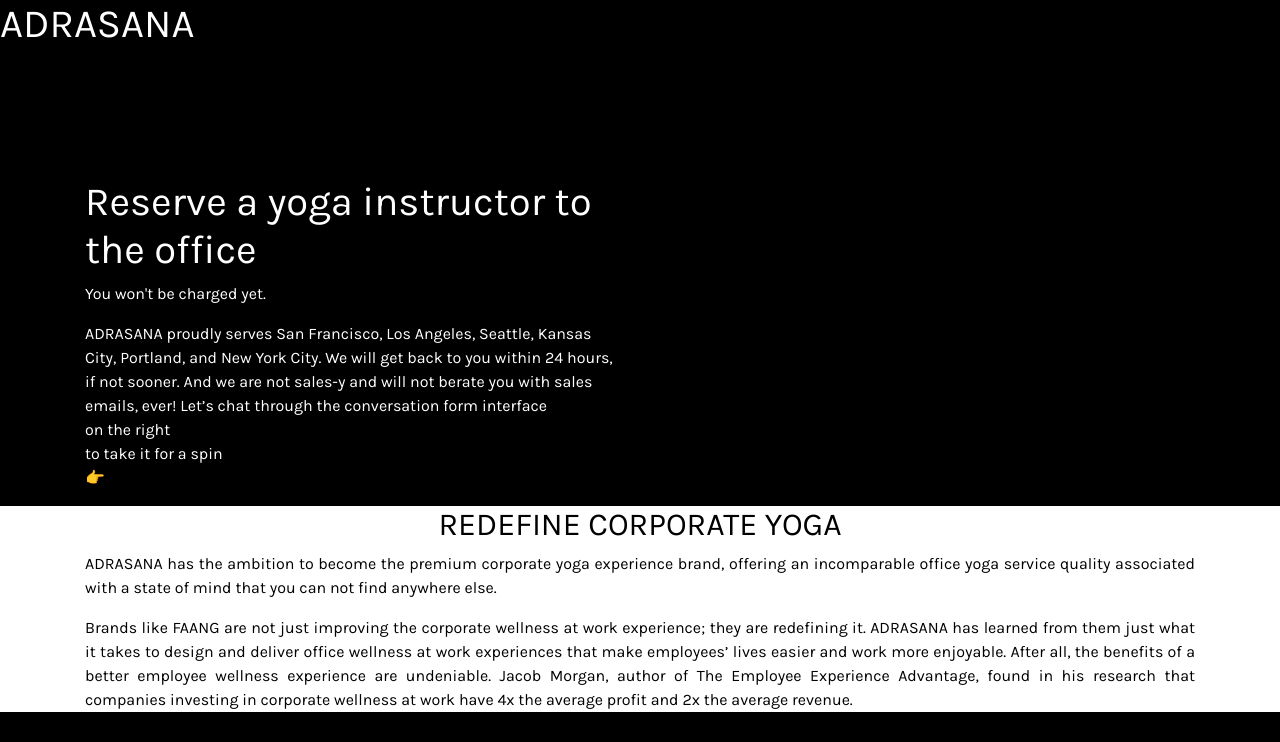
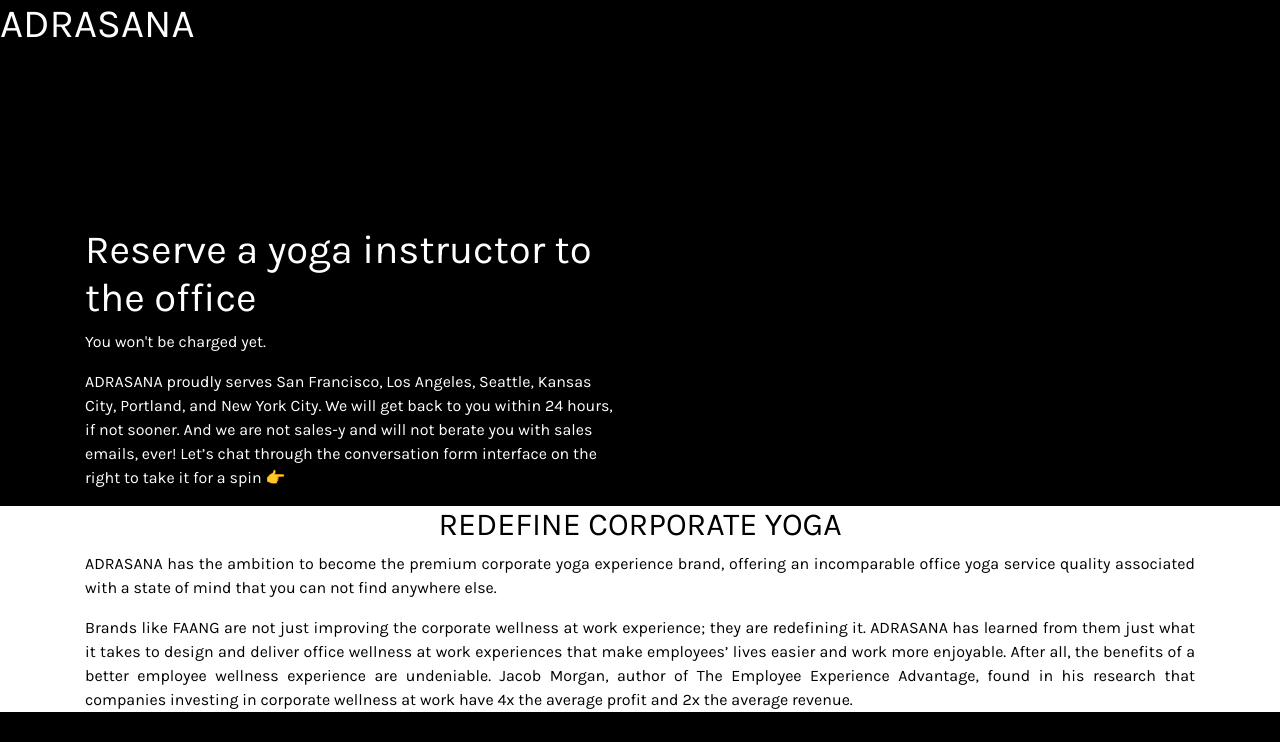
Before and after one commit to joannechou/joannechou.github.io, a plain HTML site: page index.html in a window 1280 px wide. Shown: the top 742 px of the page. Drawn offline with nearby package versions, Linux system fonts and the light colour scheme; a script that the page names is missing.

Commit message:
fix hidden responsive emoji

```diff
--- a/index.html
+++ b/index.html
@@ -22,7 +22,7 @@
           <div class="col-lg">
             <h1>Reserve a yoga instructor to the office</h1>
             <p>You won't be charged yet.</p>
-            <p>ADRASANA proudly serves San Francisco, Los Angeles, Seattle, Kansas City, Portland, and New York City. We will get back to you within 24 hours, if not sooner. And we are not sales-y and will not berate you with sales emails, ever! Let’s chat through the conversation form interface <span class="d-none d-lg-block">on the right</span><span class="d-lg-none d-xl-none">below</span> to take it for a spin <span class="d-none d-lg-block">👉</span><span class="d-lg-none d-xl-none">👇</span></p>
+            <p>ADRASANA proudly serves San Francisco, Los Angeles, Seattle, Kansas City, Portland, and New York City. We will get back to you within 24 hours, if not sooner. And we are not sales-y and will not berate you with sales emails, ever! Let’s chat through the conversation form interface <span class="d-none d-lg-inline">on the right</span><span class="d-lg-none d-xl-none">below</span> to take it for a spin <span class="d-none d-lg-inline">👉</span><span class="d-lg-none d-xl-none">👇</span></p>
           </div>
           <div class="col-lg">
             <div class="cui-embed" style="height: 450px; width: 100%;" data-cui-uid="O53sOy" data-cui-avatar="https://images.typeform.com/images/7SQL6qqJTLKn" data-cui-mode="widget" data-cui-pill-button-color="#0000FF"></div><script src="https://public-assets.typeform.com/confab/embed.js" async></script>
```
